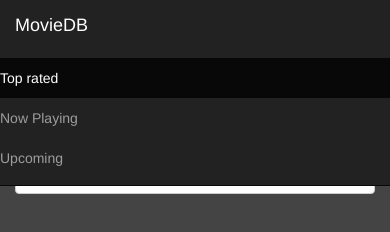
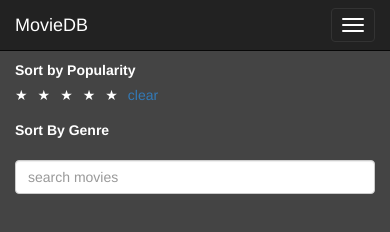
Before and after one commit to kephas/mdb, a plain HTML site: page index.html in a window 390 px wide. Drawn offline with nearby package versions, Linux system fonts and the light colour scheme; some packages are replaced by stand-ins of ours; no server answers.

Commit message:
Update index.html

```diff
--- a/index.html
+++ b/index.html
@@ -12,9 +12,15 @@
 <body ng-app="myApp">
   <nav class="navbar navbar-fixed-top navbar-inverse" role="navigation">
     <div class="navbar-header">
+      <button type="button" class="navbar-toggle collapsed" data-toggle="collapse" data-target="#navbar-collapse-1">
+        <span class="sr-only">Toggle navigation</span>
+        <span class="icon-bar"></span>
+        <span class="icon-bar"></span>
+        <span class="icon-bar"></span>
+      </button>
       <a class="navbar-brand" href="#/">MovieDB</a>
     </div>
-    <div>
+    <div class="collapse navbar-collapse" id="navbar-collapse-1">
       <ul class="nav navbar-nav">
         <li class="active"><a href="#/">Top rated</a></li>
         <li><a href="#/now_playing">Now Playing</a></li>
```
